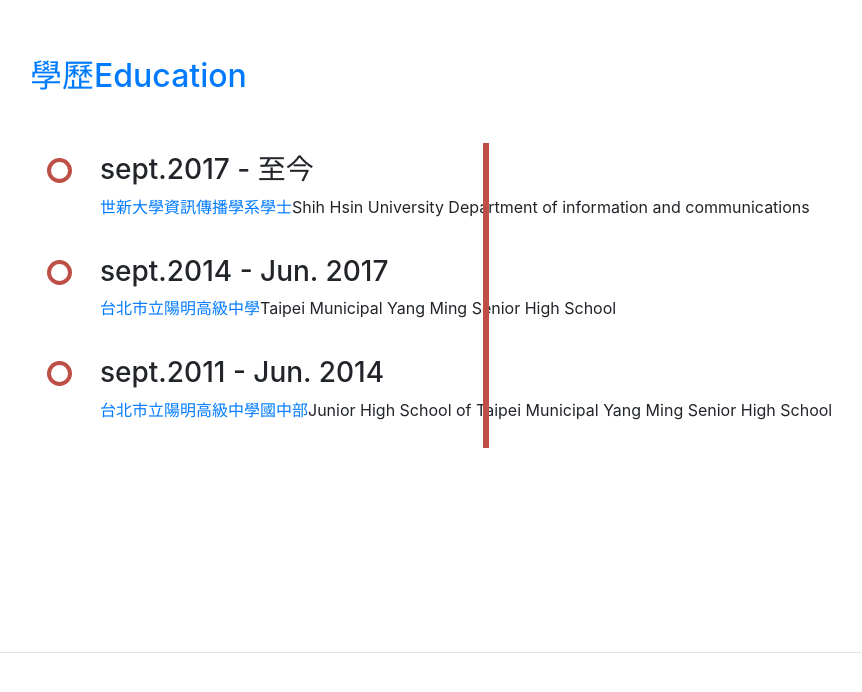
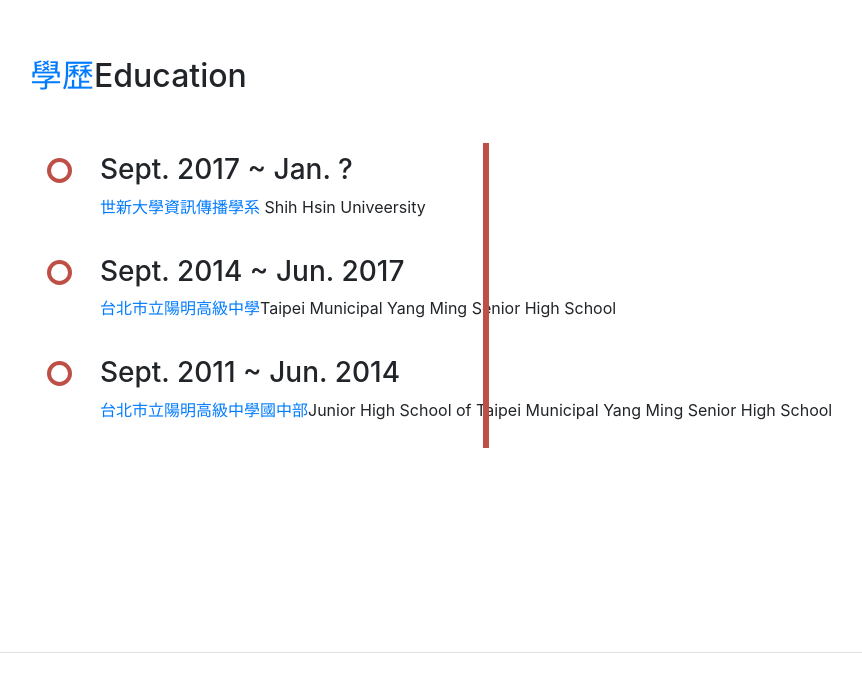
Before and after one commit to jasonyoung638/jasonyoung638.github.io, a website with bundled scripts: page index.html in a window 1280 px wide. Shown: the part 1747-2439 px from the top of the page, without its empty margins (290-1152 px from the left). Built offline with nearby package versions, Linux system fonts and the light colour scheme; a web font is replaced by a local one.

Commit message:
Add files via upload

```diff
--- a/index.html
+++ b/index.html
@@ -140,25 +140,26 @@
 
             <section class="resume-section p-3 p-lg-5 d-flex flex-column" id="education">
         <div class="my-auto">
-          <h2 class="mb-5"><span class="text-primary">學歷<span/>Education</h2>
+          <h2 class="mb-5"><span class="text-primary">學歷</span>Education</h2>
 
 		  <div class="timeline">
 			<div class="timeline-block timeline-left">
 			  <div class="timeline-content">
-			    <h3>sept.2017 - 至今</h3>
-				<p><span class="text-primary">世新大學資訊傳播學系學士</span>Shih Hsin University Department of information and communications</p>
+			    <h3>Sept. 2017 ~ Jan. ?</h3>
+				<p><span class="text-primary">世新大學資訊傳播學系</span> Shih Hsin Univeersity</p>
 			  </div>
 			</div>
 			<div class="timeline-block timeline-right">
 			  <div class="timeline-content">
-			    <h3>sept.2014 - Jun. 2017</h3>
+			    <h3>Sept. 2014 ~ Jun. 2017</h3>
 				<p><span class="text-primary">台北市立陽明高級中學</span>Taipei Municipal Yang Ming Senior High School</p>
 			  </div>
 			</div>
 			<div class="timeline-block timeline-left">
 			  <div class="timeline-content">
-			    <h3>sept.2011 - Jun. 2014</h3>
+			    <h3>Sept. 2011 ~ Jun. 2014</h3>
 				<p><span class="text-primary">台北市立陽明高級中學國中部</span>Junior High School of Taipei Municipal Yang Ming Senior High School</p>
+			  </div>
 			</div>
 		  </div>
         </div>
```
Lines whose indentation alone changed are shown as unchanged.
